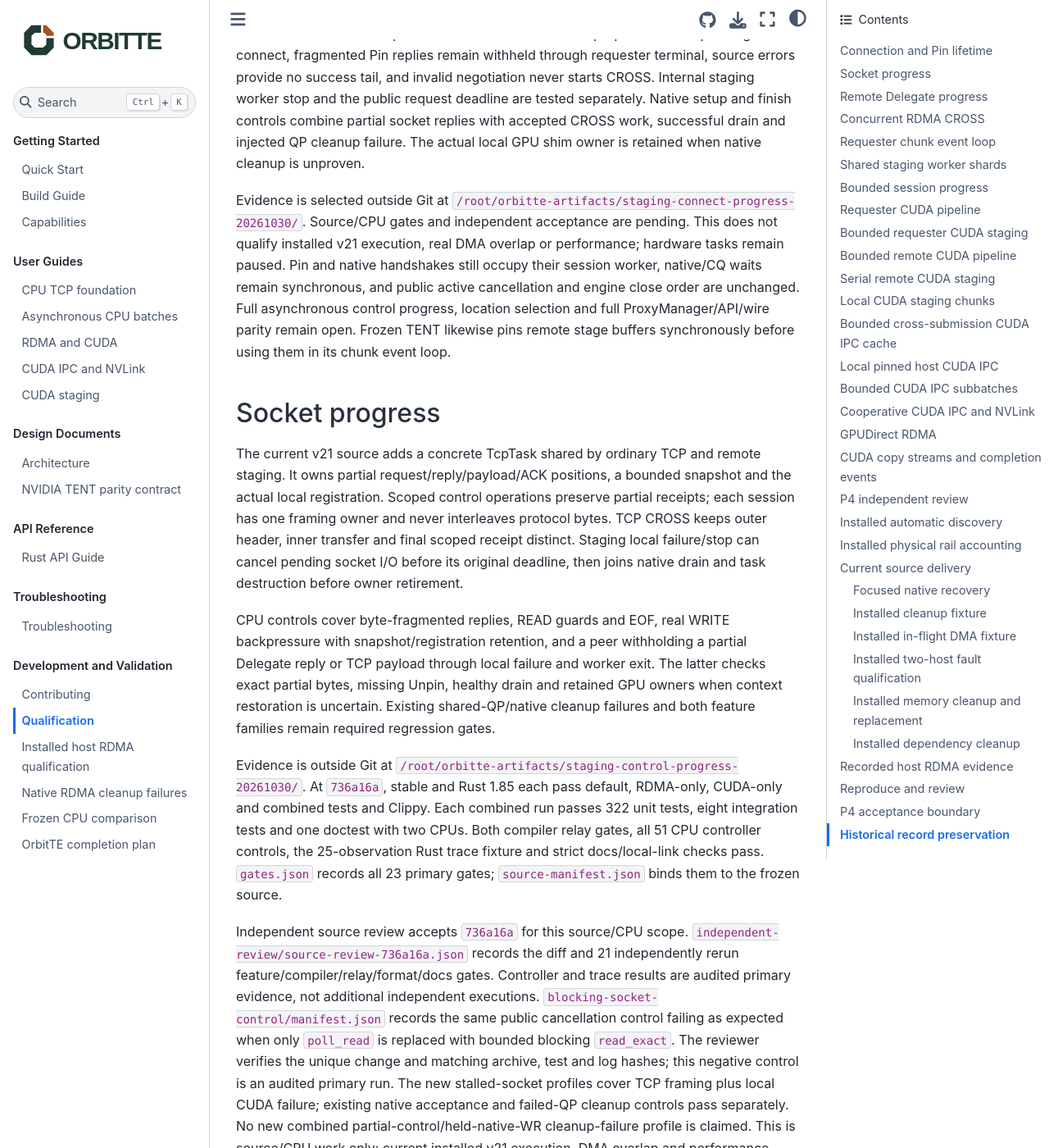
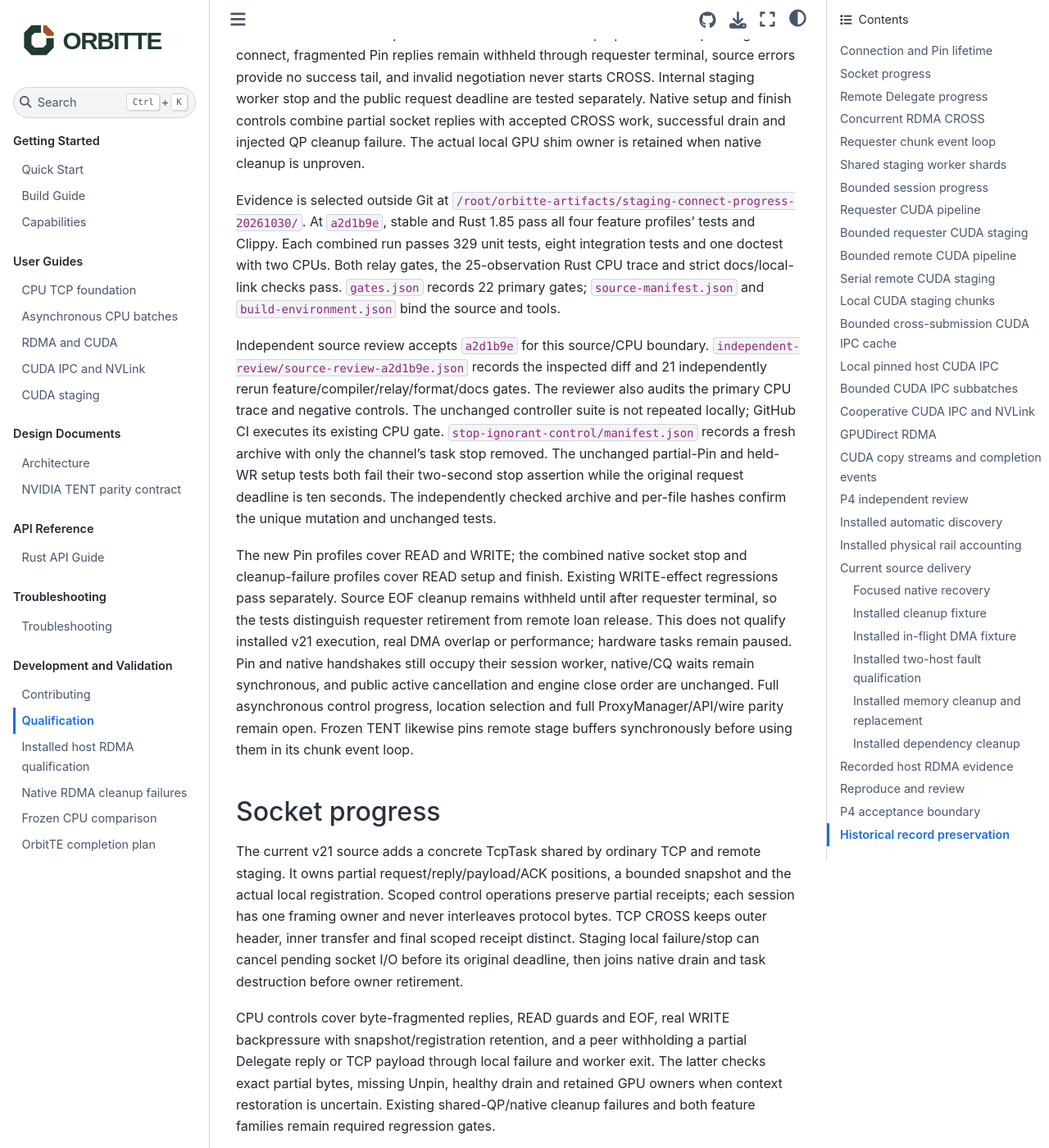
Before and after one commit to OrbitInfra/OrbitTE, a Sphinx documentation site: the page built from docs/qualification.md, in a window 1280 px wide and 1400 px high, scrolled down 979 px. Shown: the whole window at 82% size. Built offline with Sphinx 7.4.7 and the Sphinx Book theme 1.1.4, drawn with Linux system fonts in a browser that asks for light colours.

Commit message:
docs: record staging connection source acceptance

```diff
--- a/docs/qualification.md
+++ b/docs/qualification.md
@@ -47,9 +47,29 @@ actual local GPU shim owner is retained when native cleanup is unproven.
 
 Evidence is selected outside Git at
 `/root/orbitte-artifacts/staging-connect-progress-20261030/`.
-Source/CPU gates and independent acceptance are pending. This does not qualify
-installed v21 execution, real DMA overlap or performance; hardware tasks remain
-paused. Pin and native handshakes still occupy their session worker, native/CQ
+At `a2d1b9e`, stable and Rust 1.85 pass all four feature profiles' tests and
+Clippy. Each combined run passes 329 unit tests, eight integration tests and one
+doctest with two CPUs. Both relay gates, the 25-observation Rust CPU trace and
+strict docs/local-link checks pass. `gates.json` records 22 primary gates;
+`source-manifest.json` and `build-environment.json` bind the source and tools.
+
+Independent source review accepts `a2d1b9e` for this source/CPU boundary.
+`independent-review/source-review-a2d1b9e.json` records the inspected diff and 21
+independently rerun feature/compiler/relay/format/docs gates. The reviewer also
+audits the primary CPU trace and negative controls. The unchanged controller
+suite is not repeated locally; GitHub CI executes its existing CPU gate.
+`stop-ignorant-control/manifest.json` records a fresh archive with only the
+channel's task stop removed. The unchanged partial-Pin and held-WR setup tests
+both fail their two-second stop assertion while the original request deadline
+is ten seconds. The independently checked archive and per-file hashes confirm
+the unique mutation and unchanged tests.
+
+The new Pin profiles cover READ and WRITE; the combined native socket stop and
+cleanup-failure profiles cover READ setup and finish. Existing WRITE-effect
+regressions pass separately. Source EOF cleanup remains withheld until after
+requester terminal, so the tests distinguish requester retirement from remote
+loan release. This does not qualify installed v21 execution, real DMA overlap
+or performance; hardware tasks remain paused. Pin and native handshakes still occupy their session worker, native/CQ
 waits remain synchronous, and public active cancellation and engine close order
 are unchanged. Full asynchronous control progress, location selection and full
 ProxyManager/API/wire parity remain open. Frozen TENT likewise pins remote stage
```
Also changed, not shown: docs/capabilities.md (+1 -1 lines), docs/completion-plan.md (+5 -3 lines).
